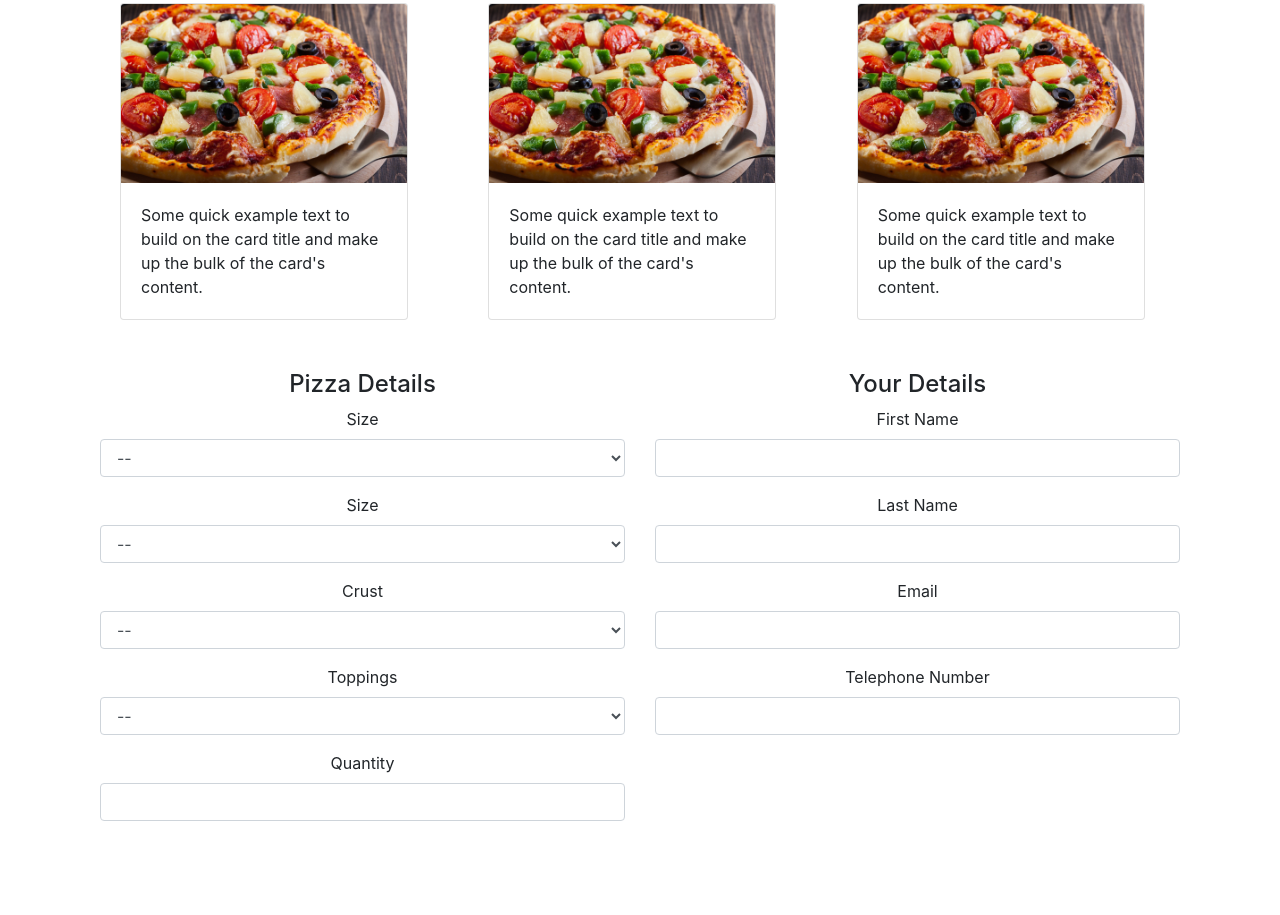
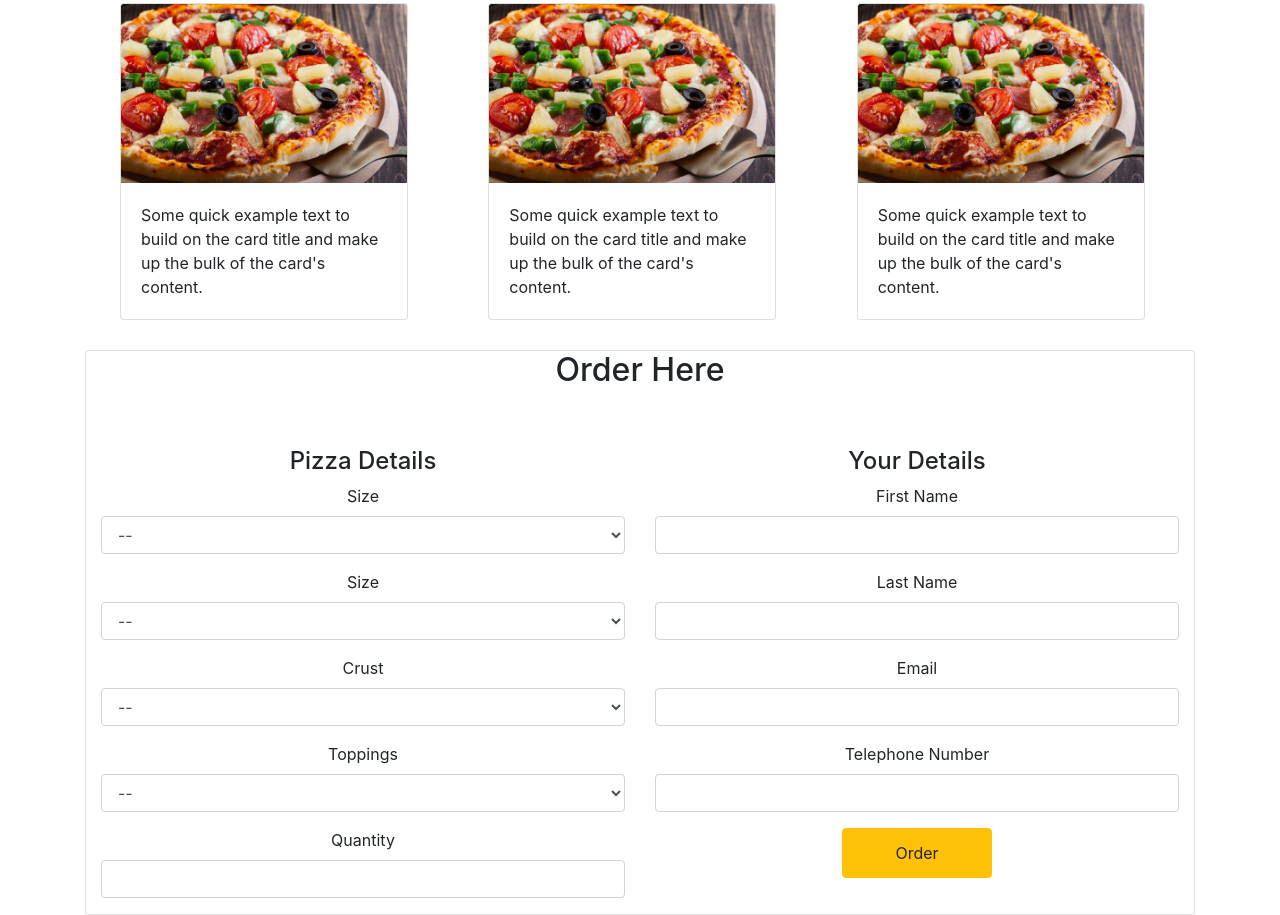
Before and after one commit to mwaniki9322/pizzadelivery-IP, a plain HTML site: page index.html in a window 1280 px wide. Shown: the part 1105-2020 px from the top of the page. Before the commit the page ends 1942 px from the top, so only its background shows below. Drawn offline with nearby package versions, Linux system fonts and the light colour scheme.

Commit message:
order button

```diff
--- a/index.html
+++ b/index.html
@@ -126,6 +126,10 @@
      </div>
      </div>
 
+     <div class="card" id="order">
+       <span>
+         <h2>Order Here</h2>
+       </span>
      <div class="container" id="container-3">
           <form id="form">
 
@@ -212,8 +216,11 @@
           <input type="tel" id="tel" required class="form-control">
         </div>
 
+        <button type="submit" class="btn btn-warning" id="btn">Order</button>
+
       </div>
       </form>
+      </div>
       </div>
  </div>
 </body>
```
